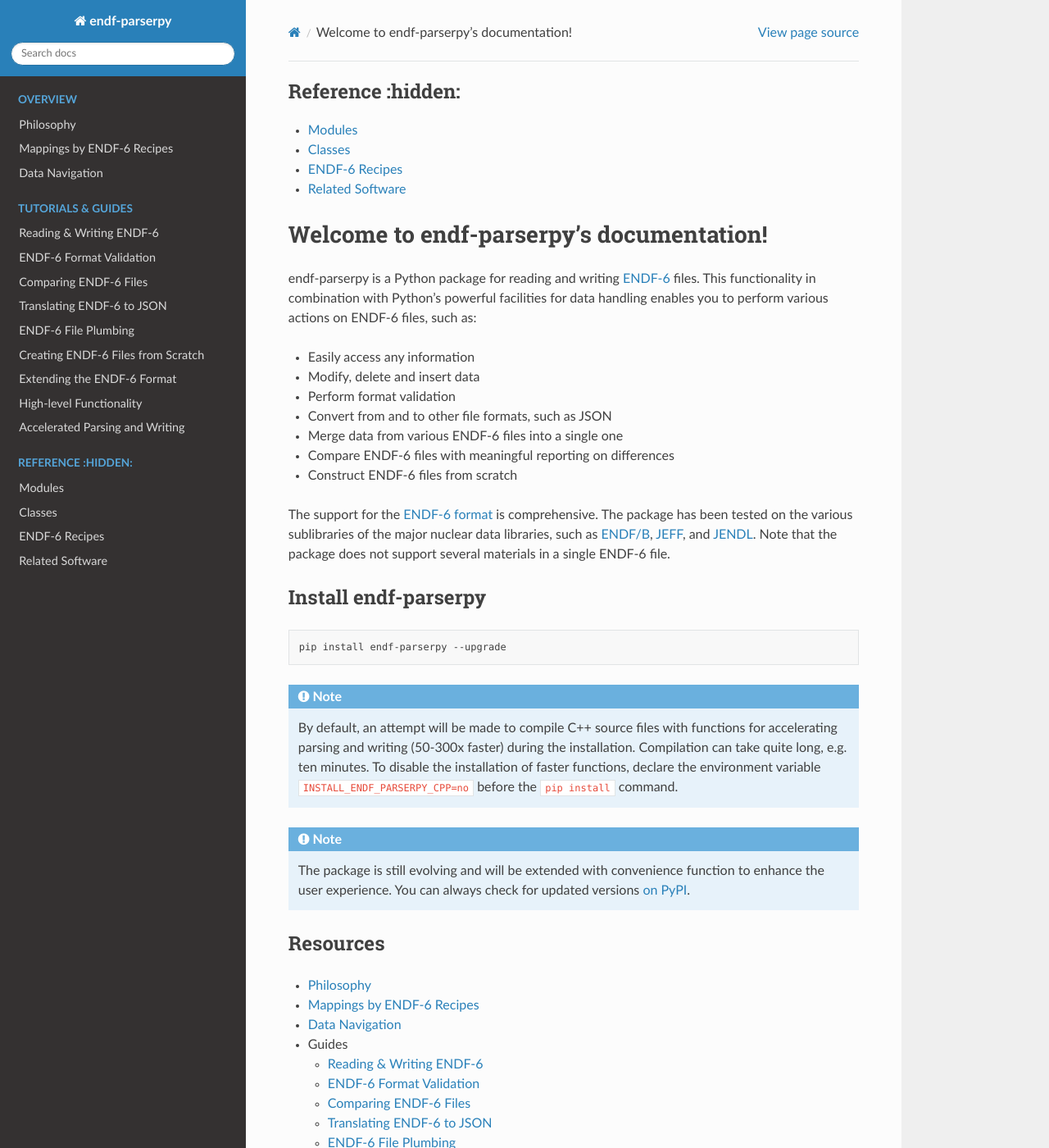
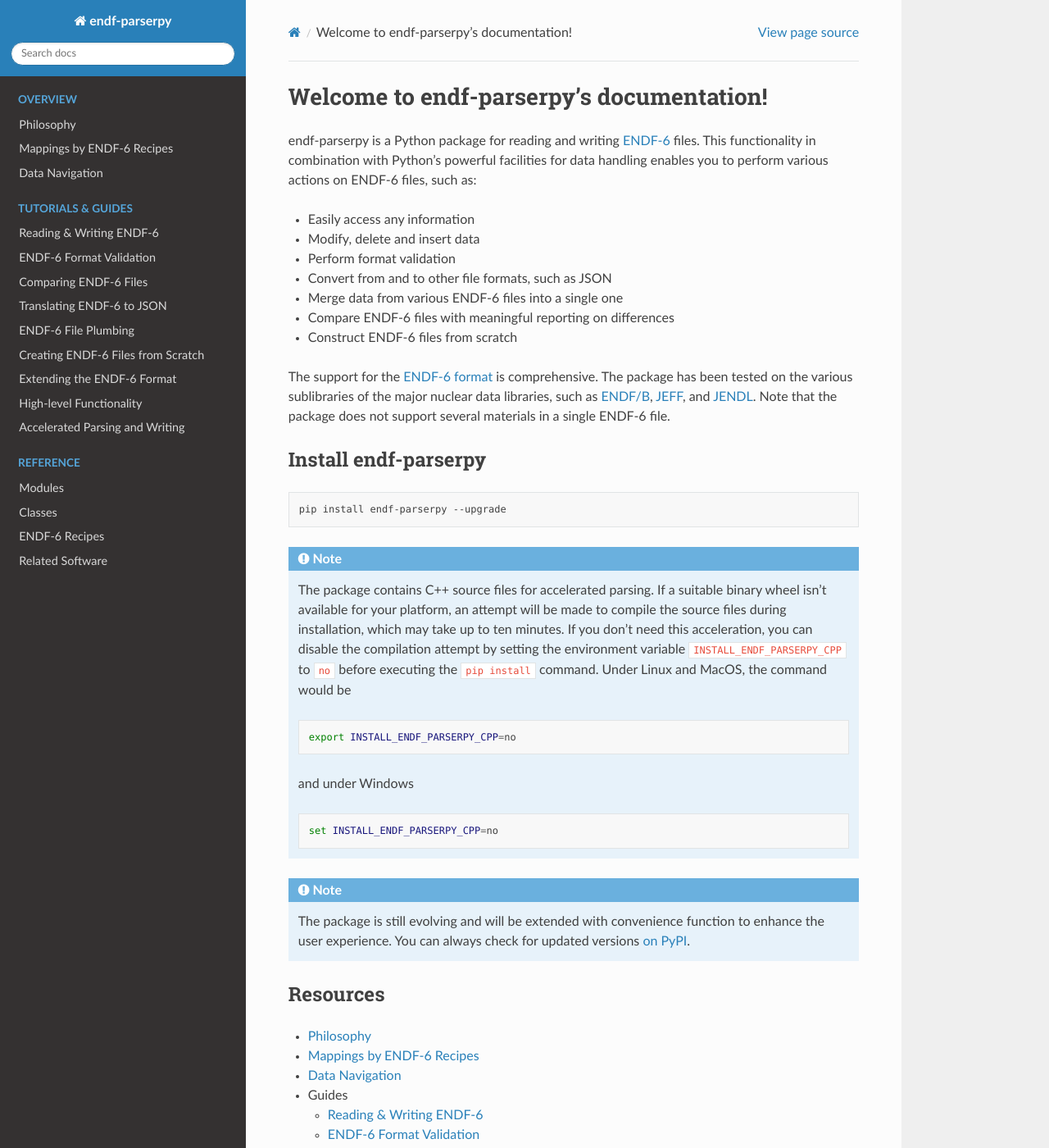
Before and after one commit to IAEA-NDS/endf-parserpy, a Sphinx documentation site: the page built from docs/source/index.rst, in a window 1280 px wide and 1400 px high. Shown: the whole window at 82% size. Built offline with Sphinx 7.4.7 and the Read the Docs theme 2.0.0, drawn with Linux system fonts in a browser that asks for light colours.

Commit message:
some fixes and refinements in documentation

```diff
--- a/docs/source/index.rst
+++ b/docs/source/index.rst
@@ -24,7 +24,8 @@
 
 .. toctree::
    :maxdepth: 1
-   :caption: Reference :hidden:
+   :caption: Reference
+   :hidden:
 
    reference/modules
    reference/classes
@@ -71,11 +72,25 @@
 
 .. note::
 
-   By default, an attempt will be made to compile C++ source files
-   with functions for accelerating parsing and writing (50-300x faster)
-   during the installation. Compilation can take quite long, e.g. ten minutes.
-   To disable the installation of faster functions, declare the environment
-   variable ``INSTALL_ENDF_PARSERPY_CPP=no`` before the ``pip install`` command.
+   The package contains C++ source files for accelerated parsing.
+   If a suitable binary wheel isn't available for your platform,
+   an attempt will be made to compile the source files during
+   installation, which may take up to ten minutes. If you don't
+   need this acceleration, you can disable the compilation attempt by
+   setting the environment variable ``INSTALL_ENDF_PARSERPY_CPP``
+   to ``no`` before executing the ``pip install`` command.
+   Under Linux and MacOS, the command would be
+
+   .. code:: bash
+
+      export INSTALL_ENDF_PARSERPY_CPP=no
+
+
+   and under Windows
+
+   .. code:: bash
+
+      set INSTALL_ENDF_PARSERPY_CPP=no
 
 .. note::
 
```
Also changed, not shown: docs/source/guide/accelerated_parsing_and_writing.rst (+6 -5 lines).
